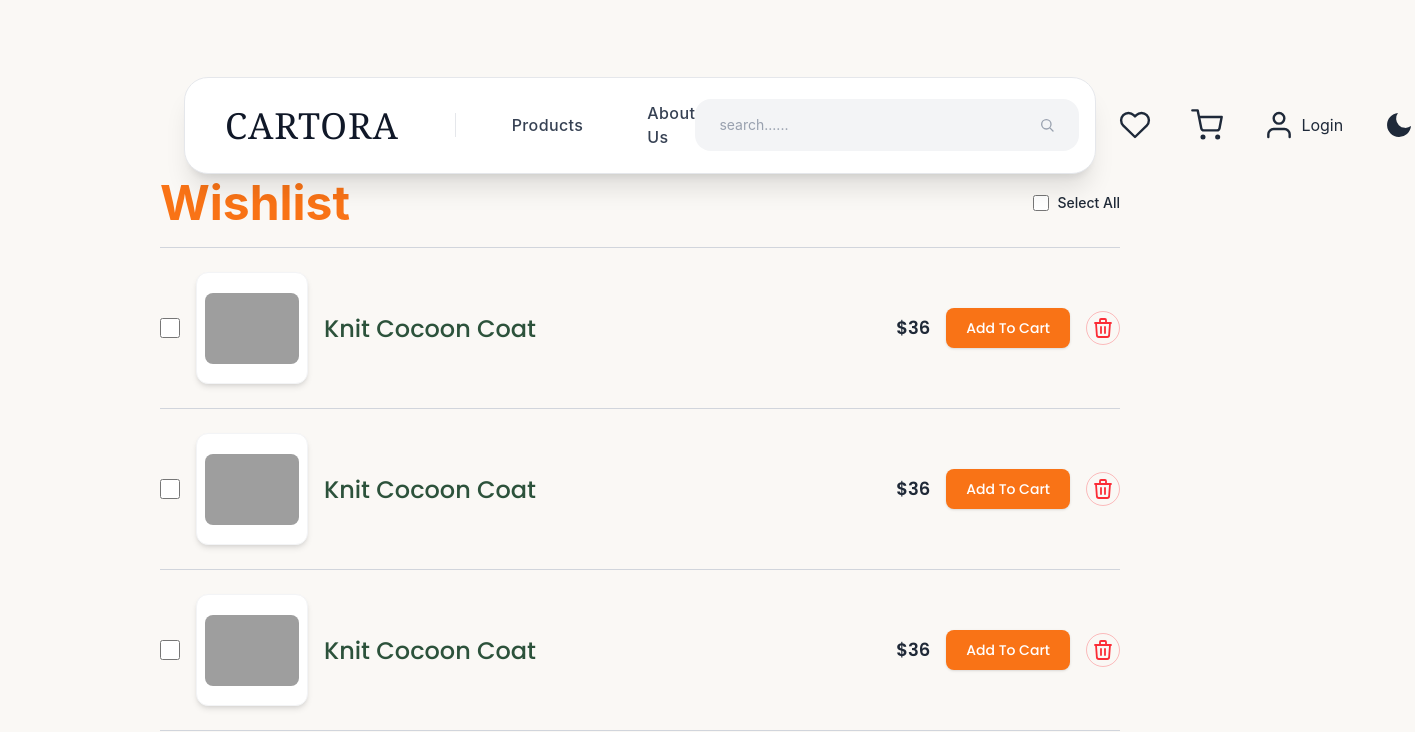
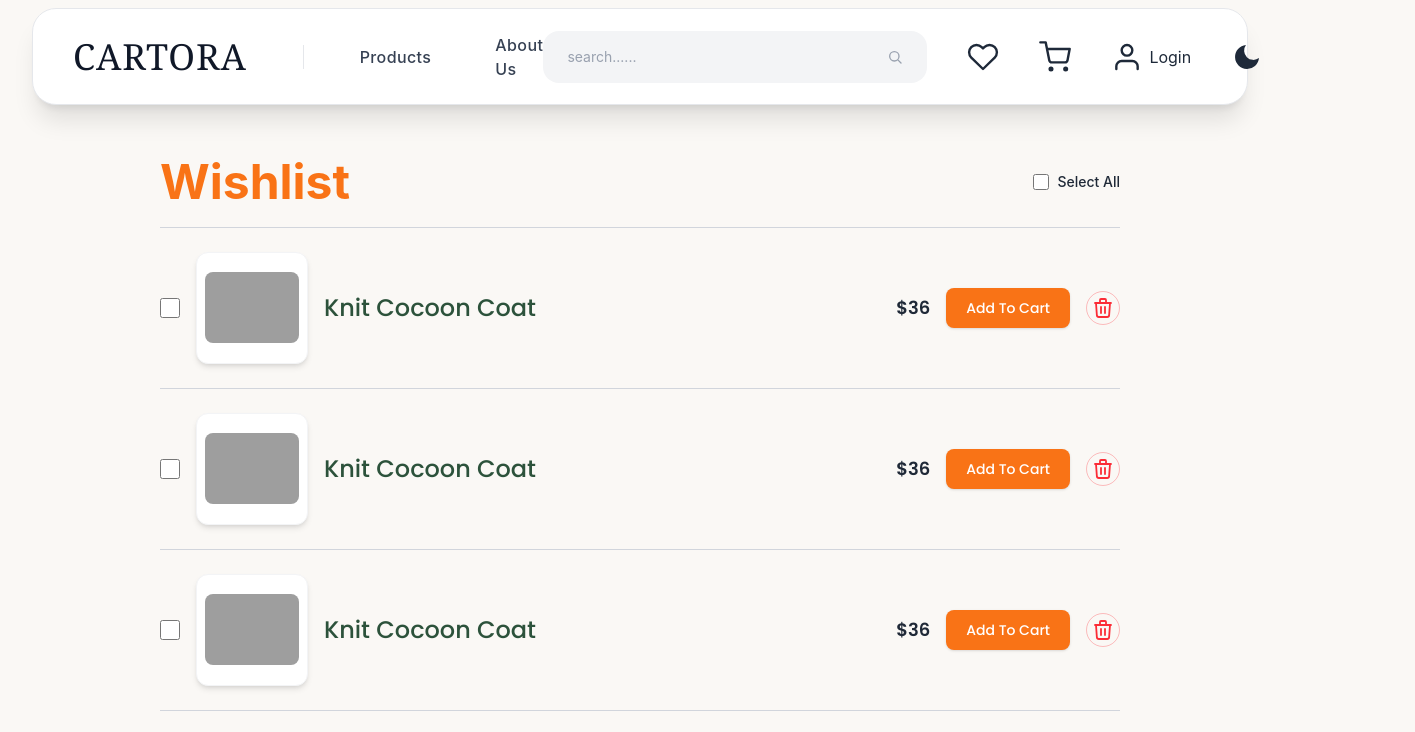
Before and after one commit to heng150207-cmd/Pre07-E-Commerce, a website: page html/wishlist.html in a window 1280 px wide. Shown: the top 732 px of the page, 1415 px wide, since content can reach past the window. Drawn offline with Linux system fonts and the light colour scheme; grey boxes are pictures that could not be loaded; a web font is replaced by a local one.

Commit message:
Update wishlist

```diff
--- a/html/wishlist.html
+++ b/html/wishlist.html
@@ -9,11 +9,10 @@
   <!-- local style -->
   <link rel="stylesheet" href="../font/them.css">
 </head>
-<body class="bg-[#FAF8F5] font-(--heading) min-h-screen py-10 px-4 sm:px-8">
+<body class="bg-[#FAF8F5] font-(--heading) min-h-screen py-6 px-4 sm:px-8">
 
-  <div class="max-w-5xl mx-auto bg-surface sm:bg-transparent rounded-2xl p-4 sm:p-8">
-   <!-- ================= NAVBAR ================= -->
-<header class="sticky top-2 z-50 w-[95%] mx-auto mt-[0.5%] bg-white rounded-3xl border border-gray-200 shadow-xl">
+  <!-- ================= NAVBAR (Moved outside max-w-5xl for full width) ================= -->
+  <header class="sticky top-2 z-50 w-full bg-white rounded-3xl border border-gray-200 shadow-xl mb-6">
     <div class="h-[70px] md:h-[95px] flex items-center justify-between px-4 sm:px-6 md:px-10">
 
       <!-- Logo + links -->
@@ -102,6 +101,9 @@
       </nav>
     </div>
   </header>
+
+  <!-- ================= MAIN CONTENT CONTAINER ================= -->
+  <div class="max-w-5xl mx-auto bg-surface sm:bg-transparent rounded-2xl p-4 sm:p-8">
     <!-- Header -->
     <div class="border-b border-gray-300 pb-4 mb-6 flex items-center justify-between">
       <div class="text-3xl text-[32px] sm:text-[32px] md:text-[48px] lg:text-[48px] font-bold font-heading text-(--primary)">Wishlist</div>
@@ -138,6 +140,7 @@
       </div>
     </div>
   </div>
+
   <!-- JavaScript -->
   <script src="../js/wishlist.js"></script>
 </body>
```
Lines whose indentation alone changed are shown as unchanged.
